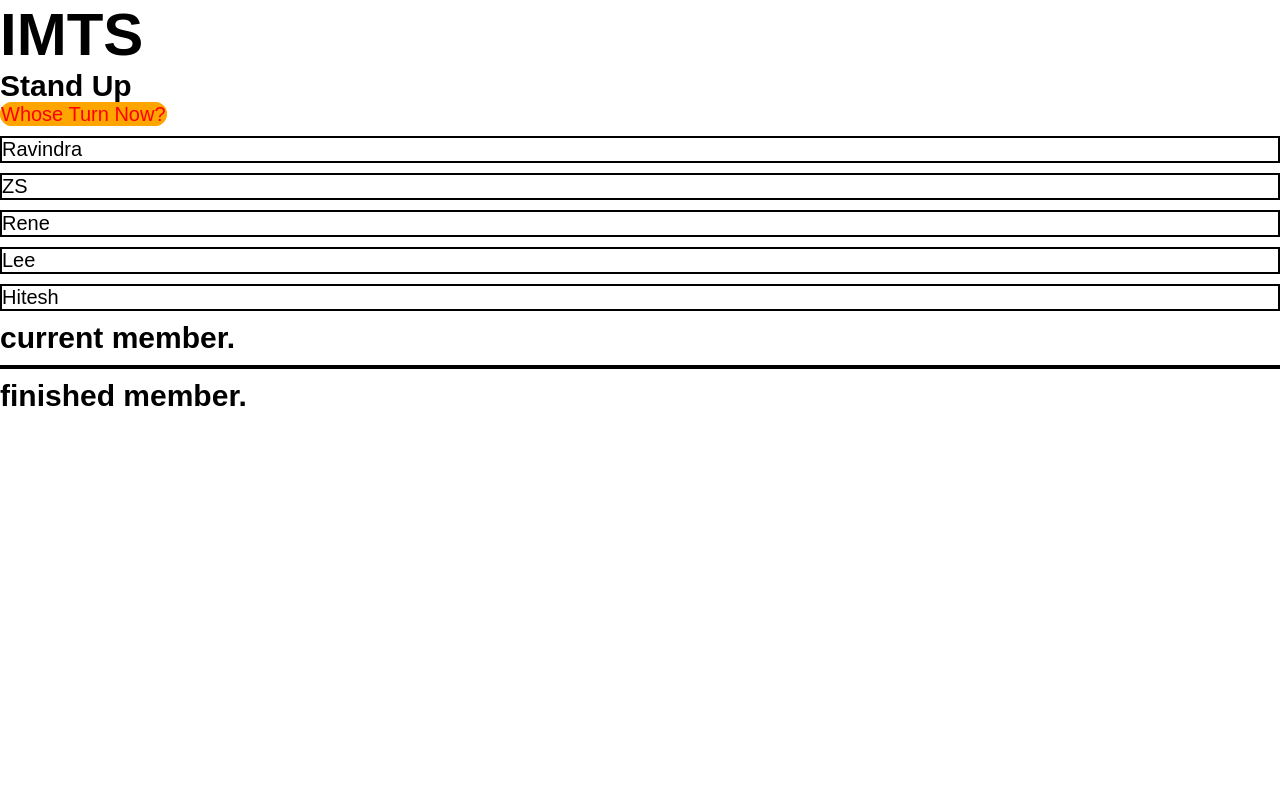
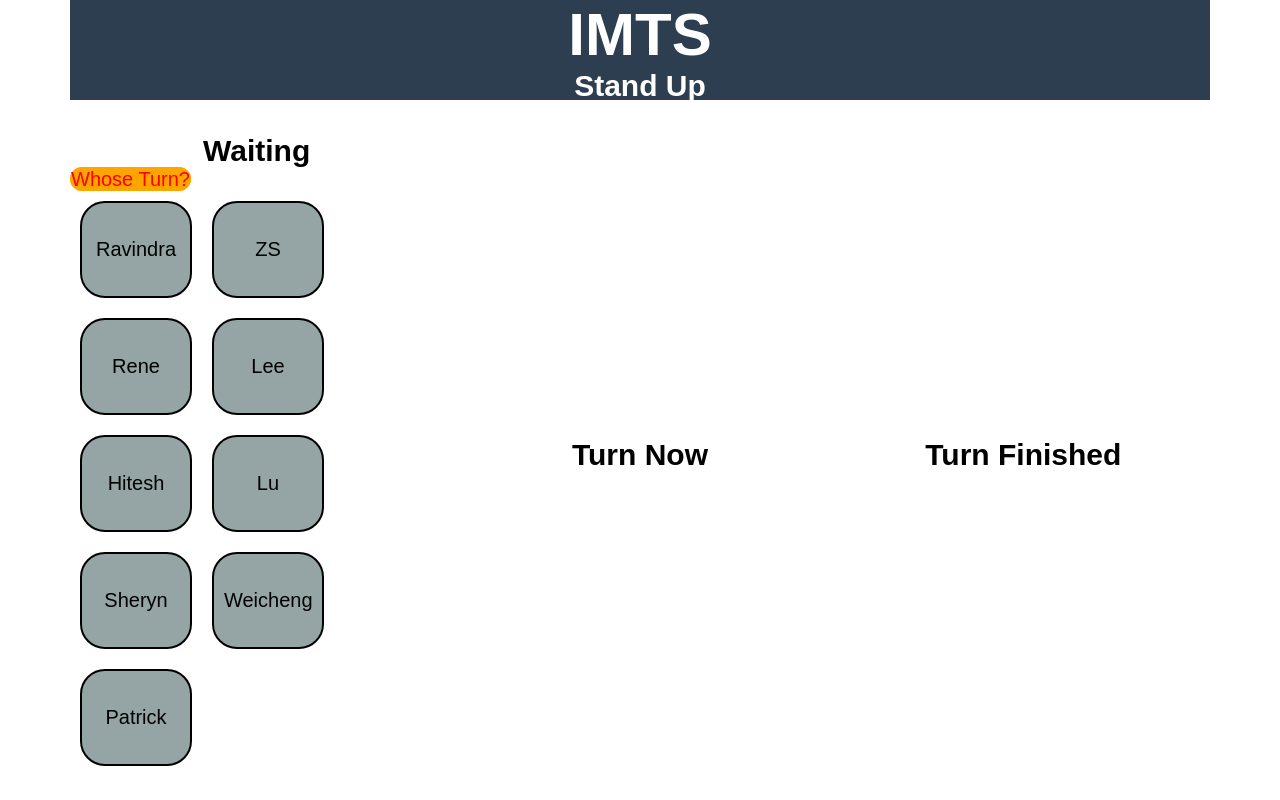
Before and after one commit to ravindra-rayasam/stand-up-chooser, a React app: page / in a window 1280 px wide. Built offline with nearby package versions, Linux system fonts and the light colour scheme.

Commit message:
Adding CSS Changes, More left

```diff
--- a/src/current.js
+++ b/src/current.js
@@ -1,15 +1,27 @@
 import React from 'react';
+
+const displayCurrent = (props)=> {
+    var listOfMembers = props.member.map ((person) => {
+       return (
+           <div className='image-card current-image-card' key={person}>{person}</div>
+       );
+    });
+    return (
+        <div>
+            {listOfMembers}
+        </div>
+    );
+}
 
 //Functional Component
 const Current = (props) =>{
     return (
         <section>
             <h2>
-            current member.
+                Turn Now
             </h2>
-            <div class='current image-card'>
-            {props.member}
-            </div>
+
+            {displayCurrent(props)}
         </section>
     );
 }
--- a/src/fininshed.js
+++ b/src/fininshed.js
@@ -6,7 +6,7 @@ class Finished extends React.Component {
     displayFinished () {
         var listOfMembers = this.props.members.map ((person) => {
            return (
-               <div class='image-card' key={person}>{person}</div>
+               <div className='image-card finished-image-card' key={person}>{person}</div>
            );
         });
         return (
@@ -18,9 +18,9 @@ class Finished extends React.Component {
 
     render () {
         return (
-            <section>
+            <section className="turn-finished">
 
-                <h2>finished member. </h2>
+                <h2>Turn finished </h2>
 
                 {this.displayFinished()}
 
--- a/src/index.js
+++ b/src/index.js
@@ -11,14 +11,16 @@ class App extends React.Component {
     // Initialize the state
     state = {
              allTeamMembers :['Ravindra','ZS','Rene','Lee','Hitesh'] ,
-             waiting : ['Ravindra','ZS','Rene','Lee','Hitesh'],
+             waiting : ['Ravindra','ZS','Rene','Lee','Hitesh','Lu','Sheryn','Weicheng','Patrick'],
              current:[],
              finished:[]
             };
 
     getCurrentMember = (currentIndex) => {
         const currentPerson = [this.state.waiting[currentIndex]];
-
+        console.log(Array.isArray(currentPerson));
+        console.log(`current Person--${currentPerson}--${currentPerson.length}`);
+        console.log();
         /*
 
         Set the state in following order
--- a/src/stand-up.css
+++ b/src/stand-up.css
@@ -13,12 +13,46 @@ h1 {
     font-size:300%;
 
 }
+h2 {
+    text-transform:capitalize;
+    text-align: center;
+}
 
+section {
+    align-content: center;
+}
 .image-card {
     border : 2px solid #000;
-    margin : 10px 0 10px 0;
+    margin : 10px 10px;
+    width:30%;
+    height:auto;
+    border-radius:25px;
+    padding:35px 10px;
+    text-align: center;
+
+    display:inline-block;
+
 }
 
+.finished-image-card{
+    background-color: #2ECC71;
+}
+
+.current-image-card {
+    background-color: #F39C12;
+}
+.waiting-image-card {
+    background-color:#95A5A6;
+}
+
+header {
+    grid-column-start:1 ;
+    grid-column-end:4;
+    text-align: center;
+    background-color: #2C3E50;
+    color:#fff;
+    width:100%;
+}
 .btn {
     text-decoration: none;
     border : 1px solid orange;
@@ -29,6 +63,13 @@ h1 {
 
 .container {
     display :grid;
-    grid-template-rows: 2;
-    grid-template-columns: 3;
+    grid-row: 2;
+    grid-column: 3;
+    grid-template-columns: 1fr 1fr 1fr;
+    grid-template-rows: 100px auto;
+    grid-gap:10px;
+    width:1140px;
+    height:100vh;
+    margin:auto ;
+
 }
--- a/src/waiting.js
+++ b/src/waiting.js
@@ -12,7 +12,9 @@ class Waiting extends React.Component {
 
         // Display of last element is sometime issue as currentIndex value goes -ve. Hence ternary operator.
         let currentIndex =    Math.round(calIndVal > 0 ? calIndVal :0)  ;
+        console.log('member length--'+this.props.members.length);
         this.props.onSelection(currentIndex);
+
     }
 
     displayWaiting () {
@@ -22,7 +24,7 @@ class Waiting extends React.Component {
 
         var listOfMembers =this.props.members.map ((person) => {
            return (
-            <div key={person} class='image-card'>{person}</div>
+            <div key={person} className='image-card waiting-image-card'>{person}</div>
            );
         });
 
@@ -35,8 +37,11 @@ class Waiting extends React.Component {
 
     render () {
         return (
-            <section>
-                <a class="btn" href="#" onClick={(e) => this.chooseNextMember(e)}>Whose Turn Now?</a><br/>
+            <section >
+                <div>
+                <h2>Waiting</h2>
+                <a class="btn" href="#" onClick={(e) => this.chooseNextMember(e)}>Whose Turn?</a><br/>
+                </div>
                 {this.displayWaiting()}
             </section>
         );
```
